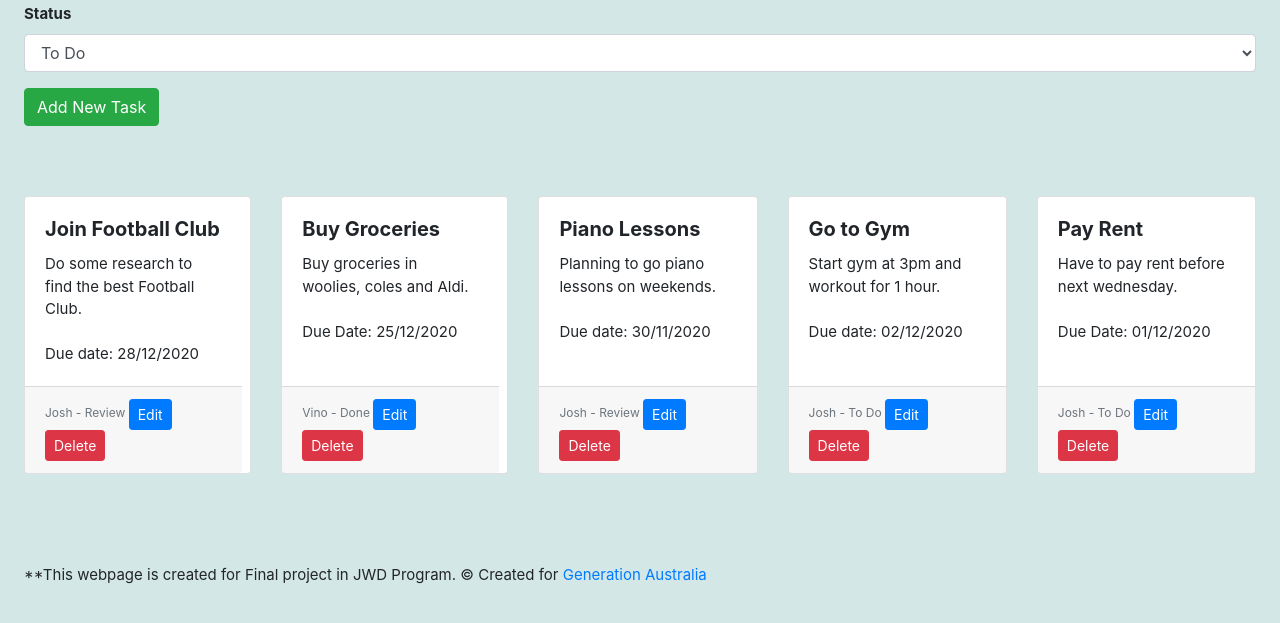
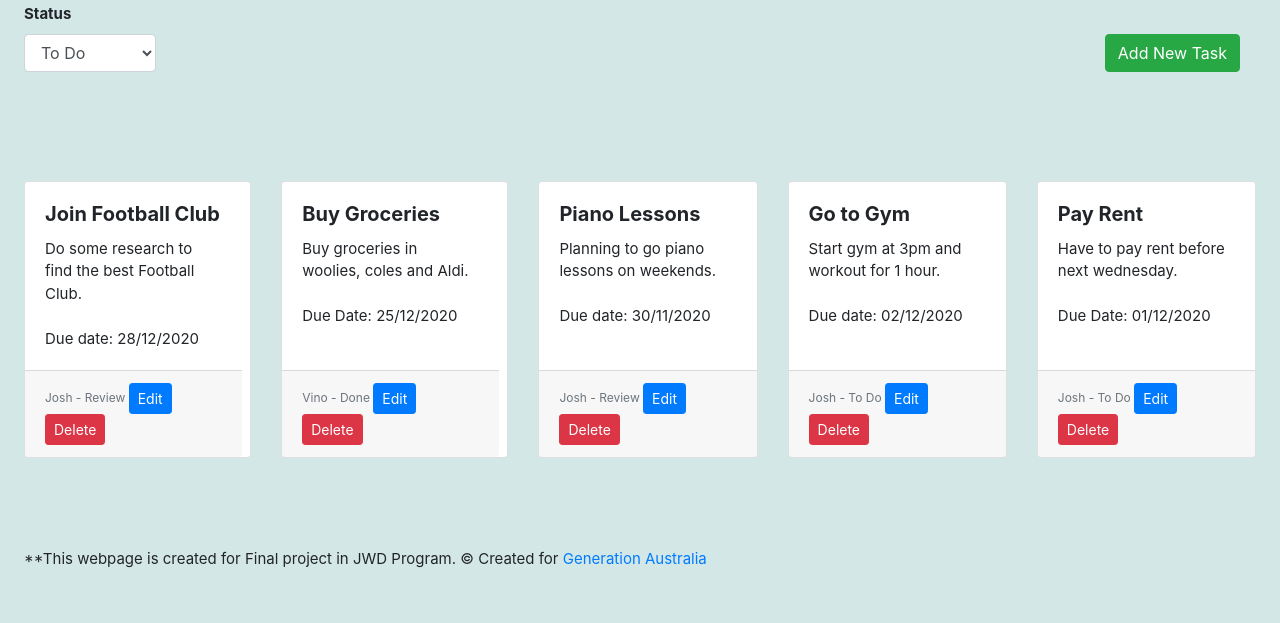
Before and after one commit to Vinoworkspace/finalproject2, a plain HTML site: page index.html in a window 1280 px wide. Shown: the part 83-706 px from the top of the page. Drawn offline with nearby package versions, Linux system fonts and the light colour scheme.

Commit message:
Reverted CSS

```diff
--- a/style.css
+++ b/style.css
@@ -3,8 +3,6 @@ body {
   font-size: 15px;
   padding: 12px;
   margin: 12px;
-
-
 }
 header {
   text-align: center;
@@ -16,5 +14,16 @@ h1 {
   color: rgb(27, 25, 25);
 }
 
+.myadd {
+  margin: 1rem;
+}
 
+.mystatus {
+  width: auto;
 }
+
+.button1 {
+  float: right;
+  position: relative;
+  top: -70px;
+}
```
